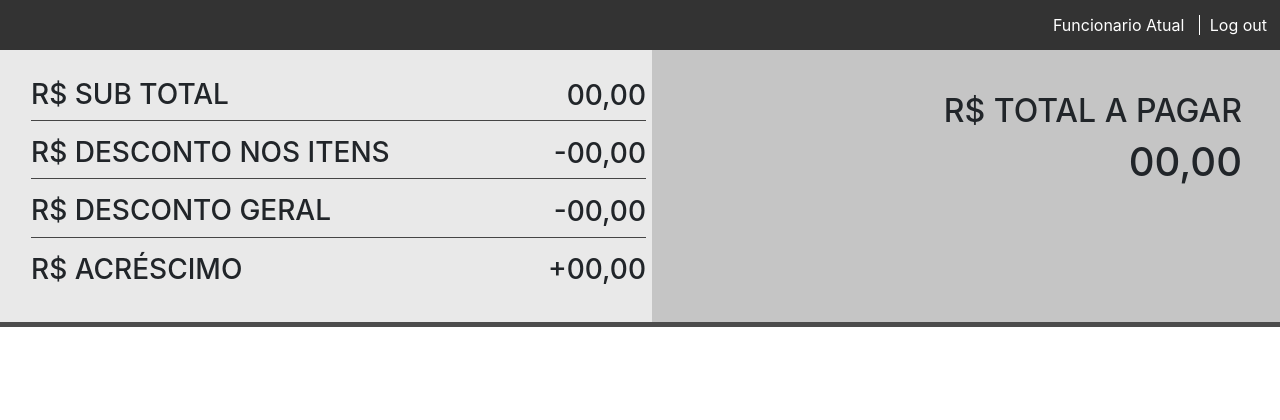
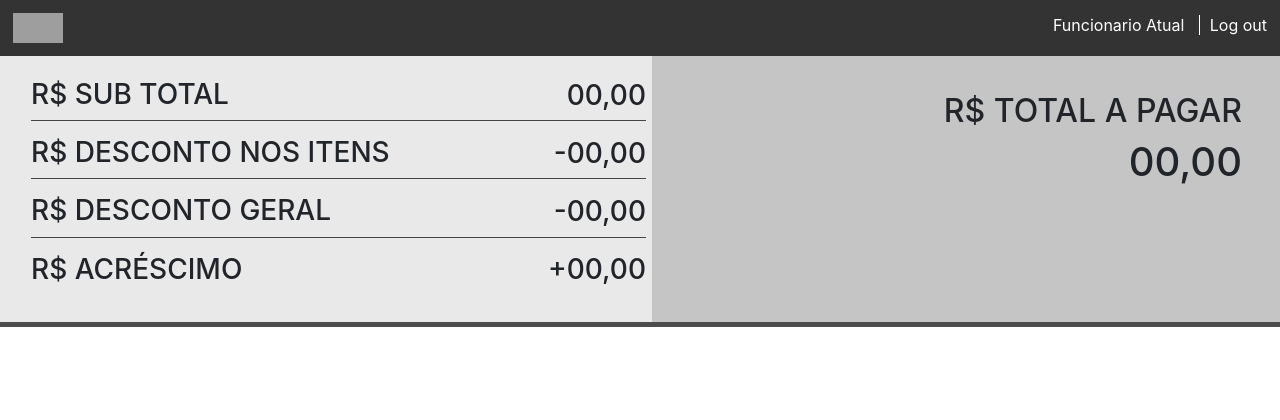
Before and after one commit to Hermany13/Game_store_administration_program, a PHP site: page /VIEW/telaCaixa.html in a window 1280 px wide. Shown: the top 420 px of the page. Run offline with PHP 8.4, Linux system fonts and the light colour scheme; some libraries are stand-ins or nearby versions; grey boxes are pictures that could not be loaded.

Commit message:
Add files via upload

```diff
--- a/VIEW/_css/forms.css
+++ b/VIEW/_css/forms.css
@@ -255,3 +255,10 @@ p{
 .blocoPainel{
     border-bottom: 5px solid rgba(0, 0, 0, .7);
 }
+
+.fitinha{
+    height: 30px;
+    width: 50px;
+    float: left;
+    margin-bottom: 0px;
+}
--- a/VIEW/login.html
+++ b/VIEW/login.html
@@ -15,7 +15,7 @@
     <body class="bodyDif">
         <div>
             <div class="box box1" >
-                <form action="login.html" method="post">
+                <form action="../CONTROLLER/Transaction/loginTrans.php" method="post">
 
 
                     <h1 class="loginMsg">Login</h1>
--- a/VIEW/telaCaixa.html
+++ b/VIEW/telaCaixa.html
@@ -12,7 +12,7 @@
         <link rel="stylesheet" href="_css/forms.css">
     </head>
     <body>
-        <div class="linha linhaUser2"><div class="contentLine">Funcionario Atual
+        <div class="linha linhaUser2"><img class="fitinha" src="_img/fitinha.png"/><div class="contentLine">Funcionario Atual
         <a class="logOutbtn" onclick="modalShowOut()">Log out</a></div>
         </div>
         <section class="content-site3">
```
